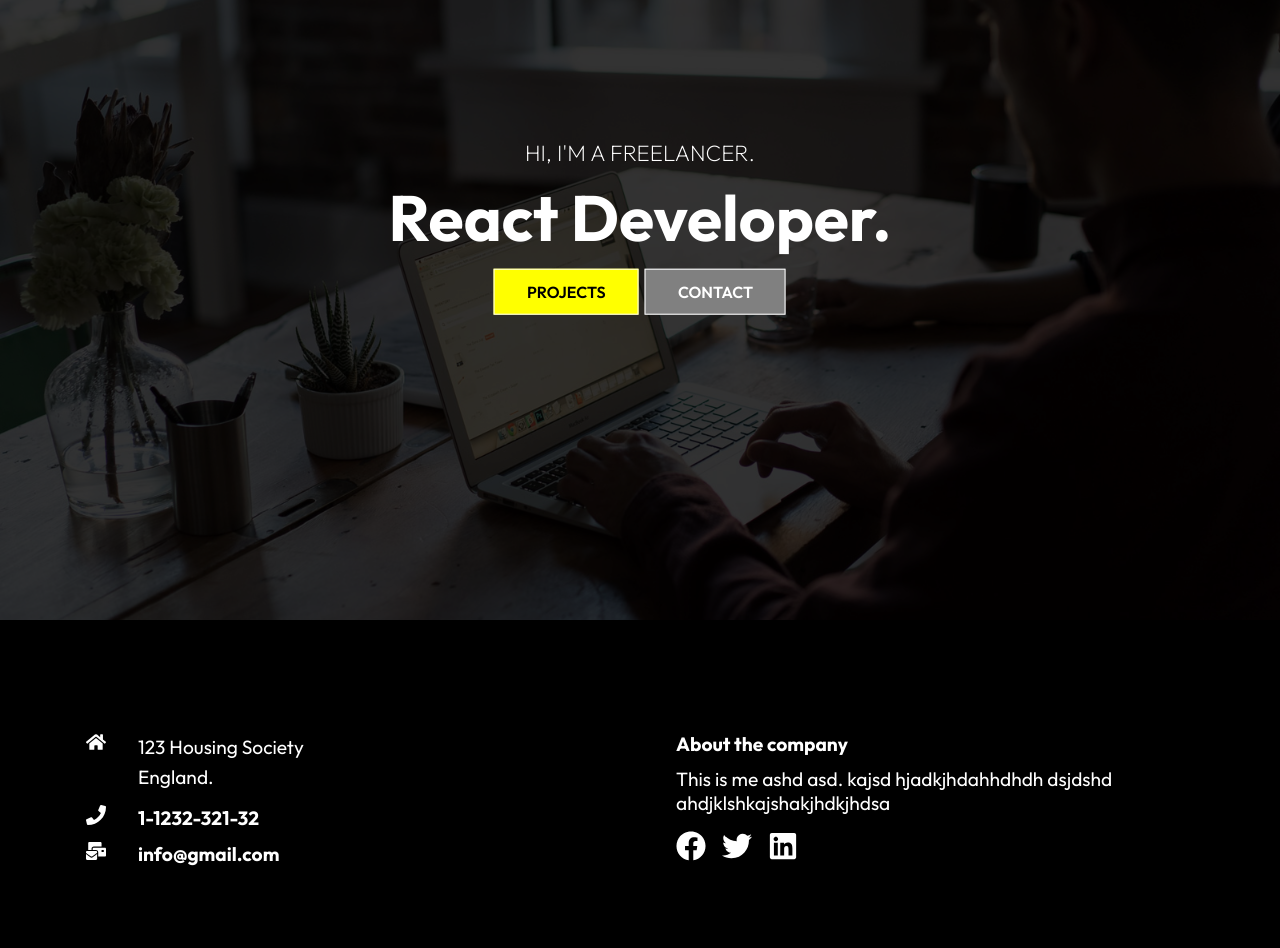
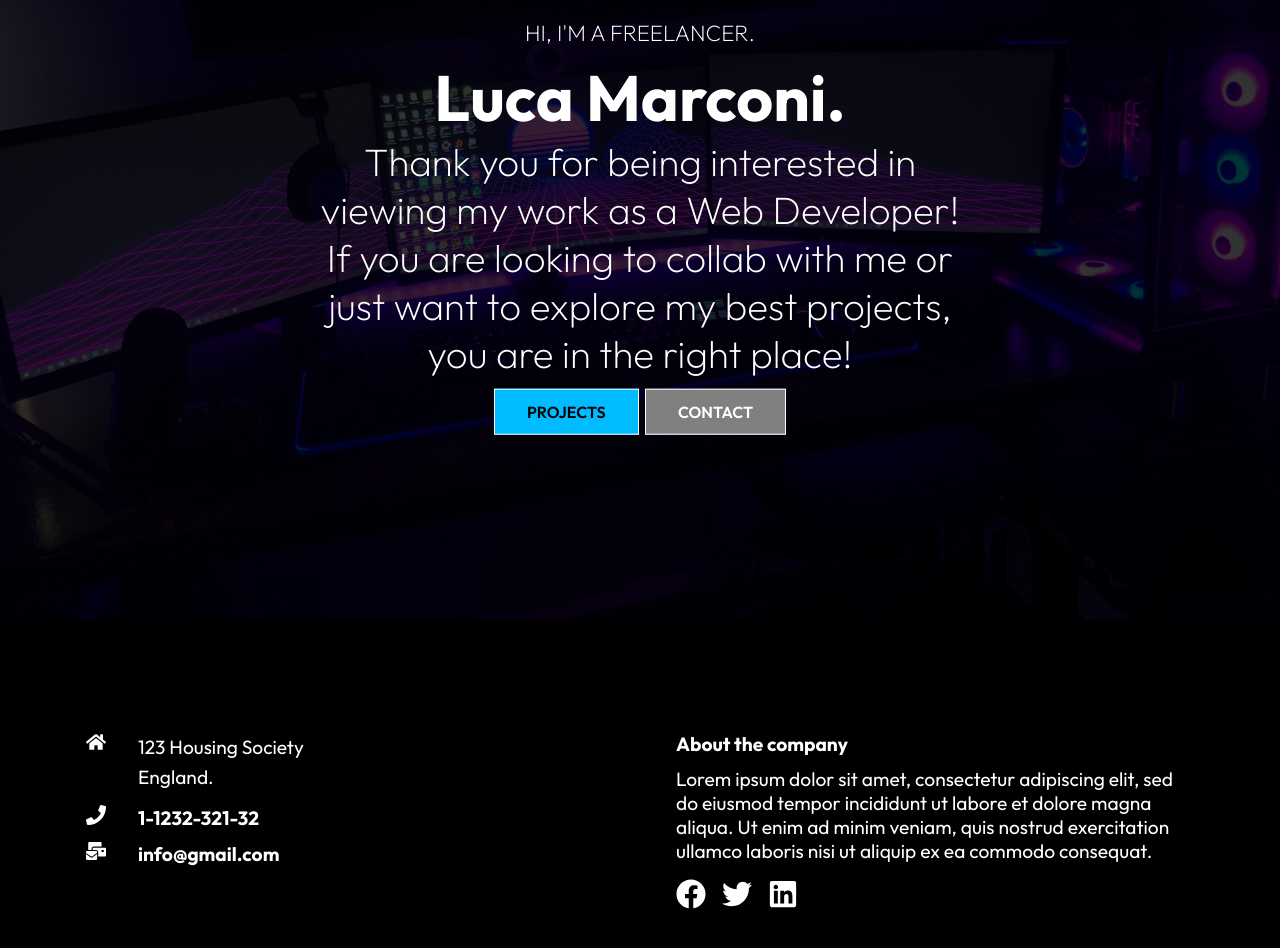
Before and after one commit to Lmarcdev/Old-Portfolio, a React (Create React App) app: page / in a window 1280 px wide. Shown: the part 180-1128 px from the top of the page. Built offline with nearby package versions, Linux system fonts and the light colour scheme.

Commit message:
Navbar fixed

```diff
--- a/src/components/Footer.js
+++ b/src/components/Footer.js
@@ -2,7 +2,7 @@ import "./FooterStyles.css"
 
 import React from 'react'
 import { FaLinkedin, FaTwitter, FaFacebook, FaHome, FaMailBulk, FaPhone } from "react-icons/fa"
-
+<link rel="stylesheet" href="https://cdnjs.cloudflare.com/ajax/libs/font-awesome/4.7.0/css/font-awesome.min.css"></link>
 const Footer = () => {
   return (
     <div className="footer">
@@ -28,9 +28,9 @@ const Footer = () => {
             </div>
             <div className="right">
                 <h4>About the company</h4>
-                <p>This is me ashd asd. kajsd
-                    hjadkjhdahhdhdh dsjdshd
-                    ahdjklshkajshakjhdkjhdsa</p>
+                <p>Lorem ipsum dolor sit amet, consectetur adipiscing elit, sed do eiusmod tempor incididunt ut labore et dolore magna aliqua. Ut enim ad minim veniam, quis nostrud exercitation ullamco laboris nisi ut aliquip ex ea commodo consequat.
+
+                </p>
                 <div className="social">
                 <FaFacebook
                     size={30}
@@ -47,8 +47,9 @@ const Footer = () => {
                     style={{color:"white",
                     marginRight:"1rem"}}
                     />
+                    <i class="fa fa-linkedin"></i>
                 </div>
-            </div>
+            </div><i class="fa fa-linkedin"></i>
         </div>
     </div>
   )
--- a/src/components/FooterStyles.css
+++ b/src/components/FooterStyles.css
@@ -9,6 +9,7 @@
     display: grid;
     grid-template-columns: repeat(2, 1fr);
     grid-gap: 40px;
+
 }
 .left{
     height: 100%;
--- a/src/components/HeroImg.js
+++ b/src/components/HeroImg.js
@@ -1,6 +1,6 @@
 import "./HeroImgStyles.css";
 import React from 'react'
-import IntroImg from "../assets/intro-bg.jpg";
+import IntroImg from "../assets/intro-bg.jpeg";
 import { Link } from "react-router-dom";
 const HeroImg = () => {
   return (
@@ -11,7 +11,10 @@ const HeroImg = () => {
       </div>
       <div className="content">
         <p>HI, I'M A FREELANCER.</p>
-        <h1>React Developer.</h1>
+        <h1>Luca Marconi.
+          <h2>Thank you for being interested in viewing my work as a Web Developer! If you are looking to collab with me or just want to explore my best projects, you are in the right place!</h2>
+        </h1>
+
         <div>
           <Link to="/project"
           className="btn">Projects</Link>
--- a/src/components/HeroImgStyles.css
+++ b/src/components/HeroImgStyles.css
@@ -41,8 +41,12 @@
     font-weight: 200;
     text-transform: uppercase;
 }
+.hero .content h2{
+    font-size: 2.4rem;
+    font-weight: 200;
+}
 .content .btn{
-    margin: 1rem 0.2rem;
+    margin: 5rem 0.2rem;
 }
 @media screen and (max-width:640px) {
     .hero .content h1{
--- a/src/components/Navbar.js
+++ b/src/components/Navbar.js
@@ -10,7 +10,7 @@ const Navbar = () => {
 
     const [color, setcolor] = useState(false);
     const changeColor = () => {
-        if (window.scrolly >= 100) {
+        if (window.scrollY >= 100) {
             setcolor(true);
         } else {
             setcolor(false);
@@ -22,9 +22,9 @@ window.addEventListener("scroll", changeColor);
     <div className={color ? "header header-bg" :
     "header"}>
         <Link to="/">
-            <h1>Portfolio</h1>
+            <h1>Old Portfolio</h1>
         </Link>
-        <ul className={click ? "nav-menu.active" :
+        <ul className={click ? "nav-menu active" :
         "nav-menu"}>
             <li>
                 <Link to="/">Home</Link>
--- a/src/index.css
+++ b/src/index.css
@@ -23,7 +23,7 @@ ul{
   padding: 12px 32px;
   font-size: 1rem;
   text-transform: uppercase;
-  background: yellow;
+  background: rgb(0, 187, 255);
   color: black;
   border: 1px solid white;
   font-weight: 600;
--- a/src/index.js
+++ b/src/index.js
@@ -3,7 +3,7 @@ import ReactDOM from 'react-dom/client';
 import './index.css';
 import App from './App';
 import { BrowserRouter } from 'react-router-dom';
-
+<link rel="stylesheet" href="https://cdnjs.cloudflare.com/ajax/libs/font-awesome/4.7.0/css/font-awesome.min.css"></link>
 const root = ReactDOM.createRoot(document.getElementById('root'));
 root.render(
   <BrowserRouter>
```
Also changed, not shown: src/assets/intro-bg.jpeg (added), src/assets/intro-bg.jpg (deleted).
